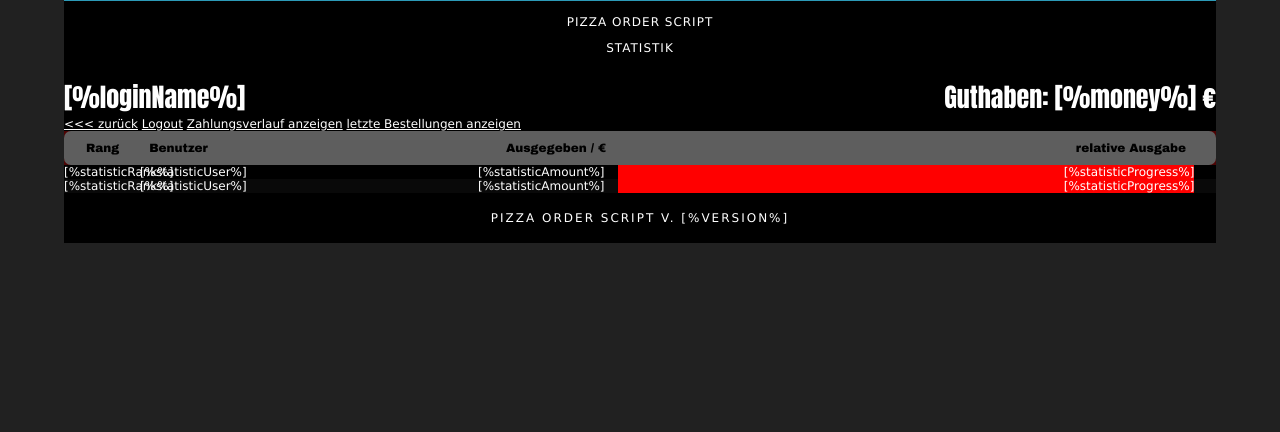
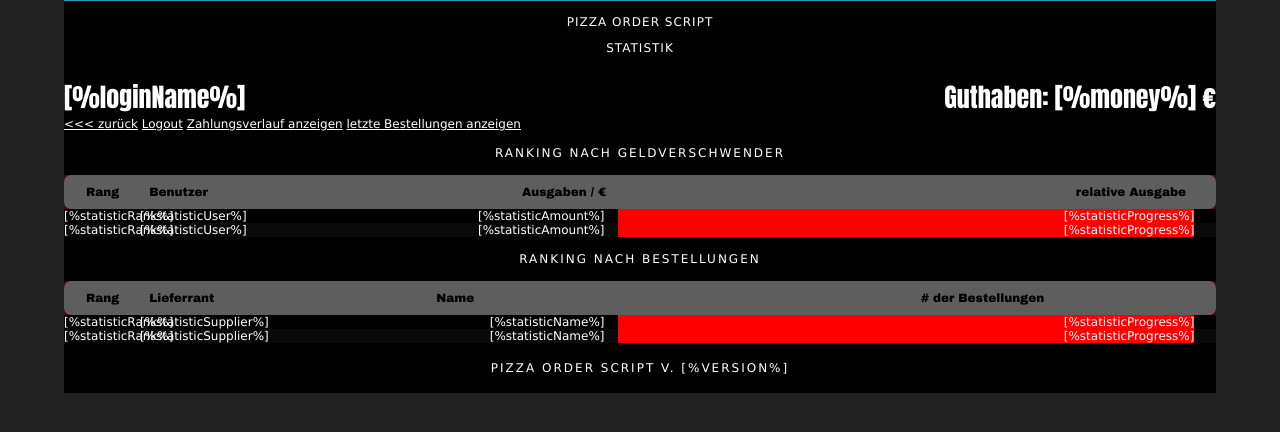
Before and after one commit to m0rph3usX/pizzaOrder, a PHP site: page /template/statistics.html in a window 1280 px wide. Shown: the top 432 px of the page. Run offline with PHP 8.4, Linux system fonts and the light colour scheme.

Commit message:
[ADD] statistics for ordered items

```diff
--- a/statistics.php
+++ b/statistics.php
@@ -47,6 +47,7 @@ if ( $config->userid > -1 ) {
 }
 
 $page = showRankBySpentMoney($page);
+$page = showRankByOrderCount($page);
 
 //eventShowHistoryDetails();
 
--- a/template/statistics.html
+++ b/template/statistics.html
@@ -24,14 +24,18 @@
     <div class="userControlpanel"> <span class ="userCntrlLink"> <a href="index.php"><<< zurück</a> </span><span class ="userCntrlLink"> <a href="?logout=1">Logout</a> </span> <span class ="userCntrlLink"> <a href="bank.php">Zahlungsverlauf anzeigen</a> </span> <span class ="userCntrlLink"> <a href="history.php">letzte Bestellungen anzeigen</a> </span>  </div>
   </section>
   <!-- login section -->
-
+  <section class="info">
+    <div class="copyright">
+      <p>Ranking nach Geldverschwender</p>
+    </div>
+  </section>
   <!-- statistic items section -->
   <section>
       <div class="statisticList">
         <div class="tableHeader">
 			<span class="statisticRank">Rang</span>
 			<span class="statisticUser">Benutzer</span>
-			<span class="statisticAmountSpent">Ausgegeben / €</span>
+			<span class="statisticAmountSpent">Ausgaben / €</span>
 			<span class="statisticProgress">relative Ausgabe</span>
 		  </div>
 
@@ -67,6 +71,51 @@
   </section>
   <!-- statistic items section -->
 
+
+  <section class="info">
+    <div class="copyright">
+      <p>Ranking nach Bestellungen</p>
+    </div>
+  </section>
+  <section>
+      <div class="statisticList">
+        <div class="tableHeader">
+			<span class="statisticRank">Rang</span>
+			<span class="statisticUser">Lieferrant</span>
+			<span class="statisticOrderTitle">Name</span>
+			<span class="statisticProgress"># der Bestellungen</span>
+		  </div>
+
+        <!-- statistic order items section row -->
+        <!-- statistic order items section row odd -->
+	  <div class="tableRowOdd">
+	    <span class="statisticRank">[%statisticRank%]</span>
+			  <span class="statisticUser">[%statisticSupplier%]</span>
+			  <span class="statisticAmountSpent">[%statisticName%]</span>
+			  <span class="statisticProgress">
+				  <div class="statisticProgressbar" style="width:[%statisticProgressValue%]%">
+					  [%statisticProgress%]
+				  </div>
+		  	  </span>
+	    </div>
+        <!-- statistic order items section row odd -->
+        <!-- statistic order items section row even -->
+        <div class="tableRowEven">
+			  <span class="statisticRank">[%statisticRank%]</span>
+			  <span class="statisticUser">[%statisticSupplier%]</span>
+			  <span class="statisticAmountSpent">[%statisticName%]</span>
+			  <span class="statisticProgress">
+				  <div class="statisticProgressbar" style="width:[%statisticProgressValue%]%">
+					  [%statisticProgress%]
+				  </div>
+		  	  </span>
+	    </div>
+        <!-- statistic order items section row even -->
+
+        <!-- statistic order items section row -->
+      </div>
+  </section>
+
   <section class="copyright">
     <div class="copyright">
       <p>PIZZA ORDER SCRIPT v. [%version%]</p>
```
Also changed, not shown: utils.php (+56 -0 lines).
